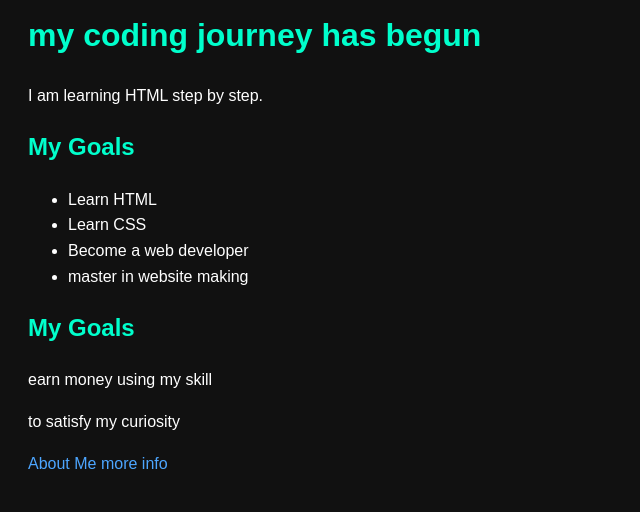
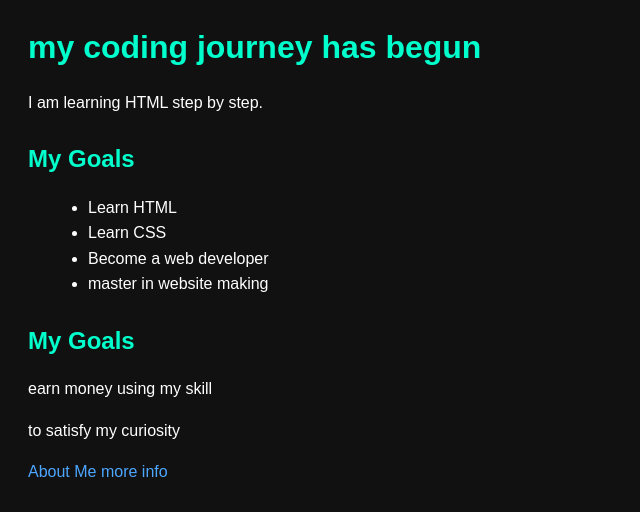
Before and after one commit to gagan-byte-01/web-start, a plain HTML site: page index.html in a window 1280 px wide. Shown: the part 746-1258 px from the top of the page, without its empty margins (0-640 px from the left). Drawn offline with Linux system fonts and the light colour scheme.

Commit message:
Add files via upload

```diff
--- a/style.css
+++ b/style.css
@@ -22,3 +22,31 @@ a:hover {
   max-width: 800px;
   margin: auto;
 }
+body {
+  font-size: 16px;
+}
+
+h1 {
+  font-size: 32px;
+}
+
+h2 {
+  font-size: 24px;
+}
+
+p, li {
+  font-size: 16px;
+}
+p {
+  margin-bottom: 15px;
+}
+
+h1, h2, h3 {
+  margin-top: 25px;
+  margin-bottom: 10px;
+}
+
+ul {
+  margin-left: 20px;
+}
+<link rel="stylesheet" href="style.css">
```
